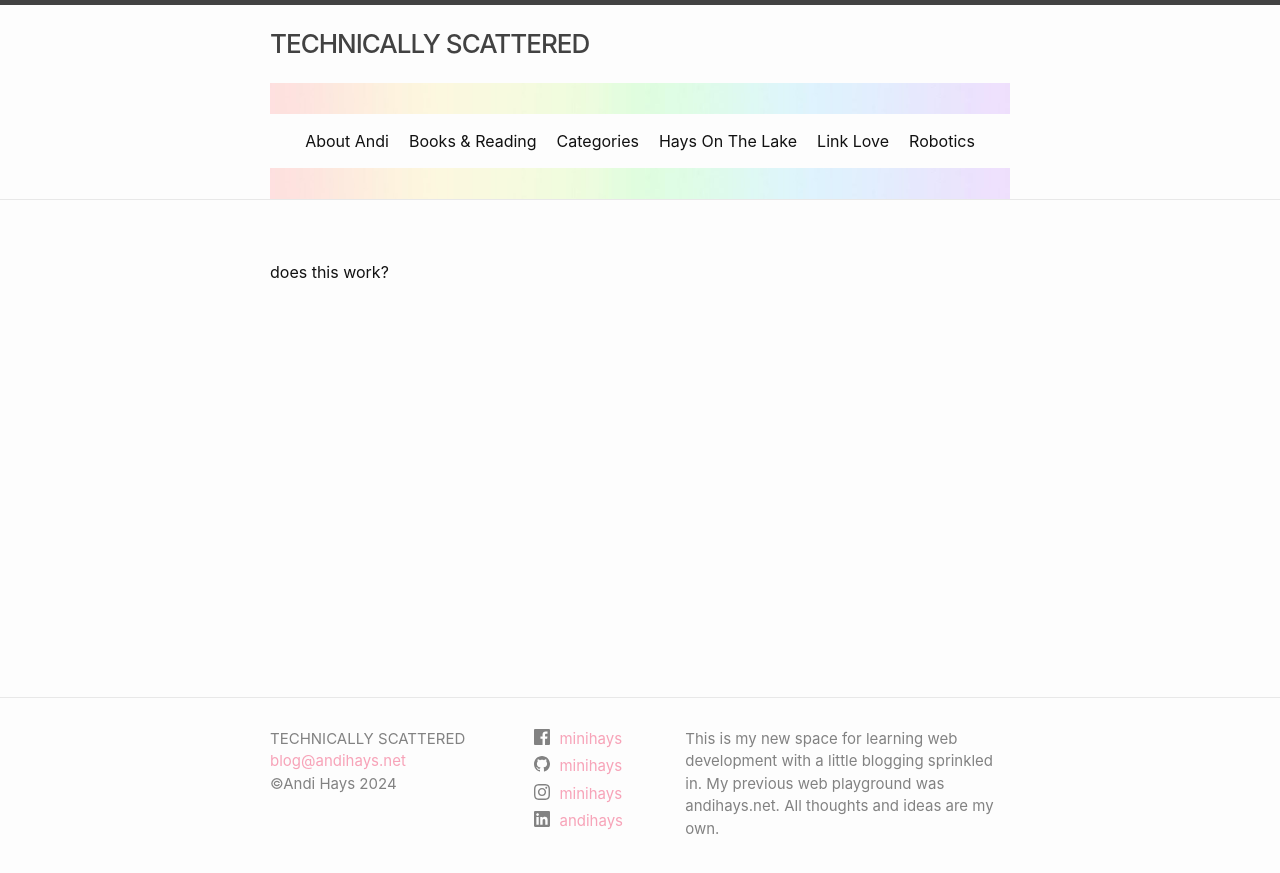
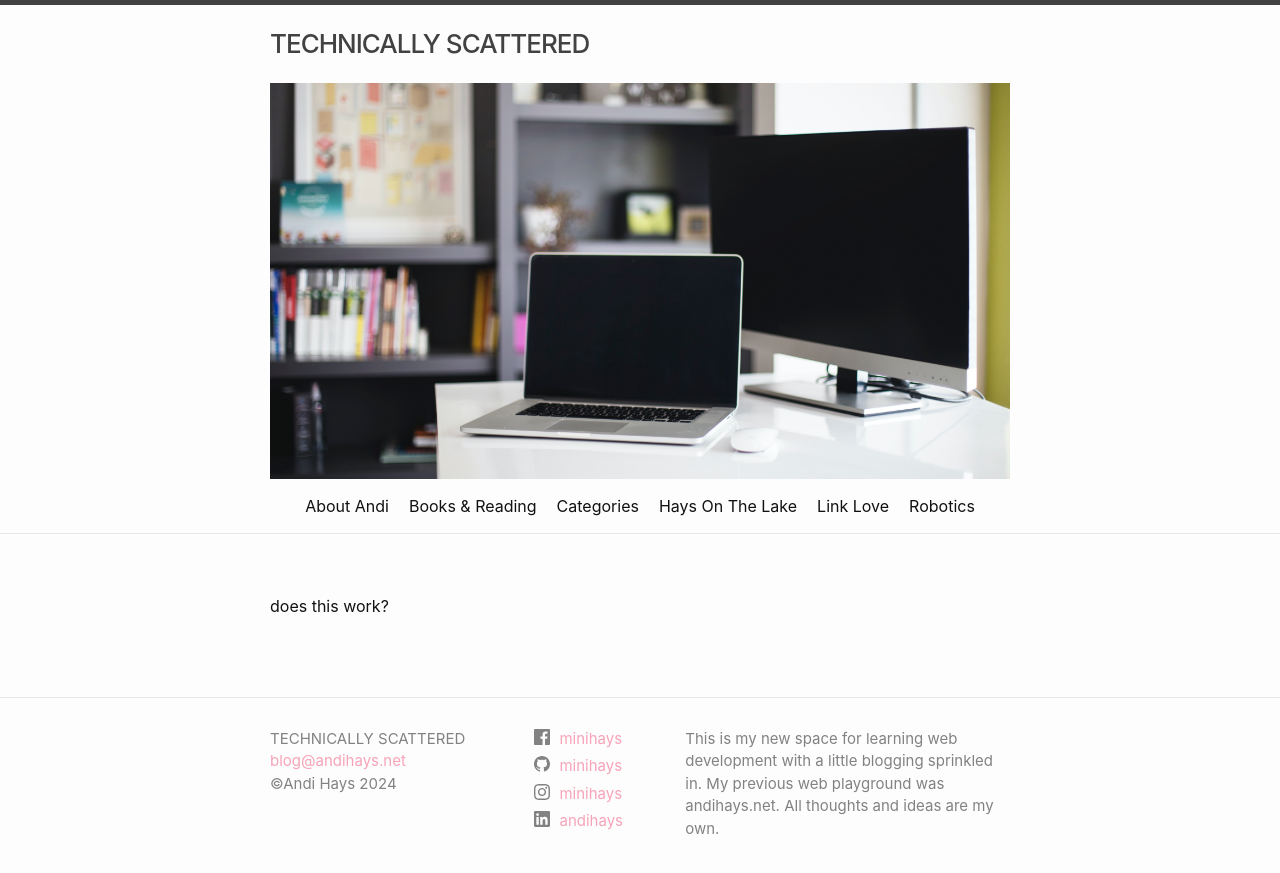
Before and after one commit to minihays/minihays.github.io, a Jekyll site: the page built from learning/learntest.md, in a window 1280 px wide. Shown: the top 873 px of the page. Built offline with Jekyll 4.4.1, drawn with Linux system fonts in a browser that asks for light colours.

Commit message:
updated header with image and added two new images to gallery

```diff
--- a/_includes/header.html
+++ b/_includes/header.html
@@ -3,20 +3,21 @@
   <div class="wrapper">
     {%- assign default_paths = site.pages | map: "path" -%}
     {%- assign page_paths = site.header_pages | default: default_paths -%}
-    <a class="site-title" rel="author" href="{{ "/" | relative_url }}">{{ site.title | escape }}</a>
-
-    <img src="/images/SkinnyRainbow.jpg">
+    <a class="site-title" rel="author" href="{{ " /" | relative_url }}">{{ site.title | escape }}</a>
 
     {%- if page_paths -%}
     <nav class="site-nav">
-        <input class="nav-trigger" id="nav-trigger" type="checkbox"/>
+      <input class="nav-trigger" id="nav-trigger" type="checkbox" />
       <label for="nav-trigger">
         <span class="menu-icon">
           <svg height="15px" viewbox="0 0 18 15" width="18px">
-              <path d="M18,1.484c0,0.82-0.665,1.484-1.484,1.484H1.484C0.665,2.969,0,2.304,0,1.484l0,0C0,0.665,0.665,0,1.484,0 h15.032C17.335,0,18,0.665,18,1.484L18,1.484z M18,7.516C18,8.335,17.335,9,16.516,9H1.484C0.665,9,0,8.335,0,7.516l0,0 c0-0.82,0.665-1.484,1.484-1.484h15.032C17.335,6.031,18,6.696,18,7.516L18,7.516z M18,13.516C18,14.335,17.335,15,16.516,15H1.484 C0.665,15,0,14.335,0,13.516l0,0c0-0.82,0.665-1.483,1.484-1.483h15.032C17.335,12.031,18,12.695,18,13.516L18,13.516z"/>
+            <path
+              d="M18,1.484c0,0.82-0.665,1.484-1.484,1.484H1.484C0.665,2.969,0,2.304,0,1.484l0,0C0,0.665,0.665,0,1.484,0 h15.032C17.335,0,18,0.665,18,1.484L18,1.484z M18,7.516C18,8.335,17.335,9,16.516,9H1.484C0.665,9,0,8.335,0,7.516l0,0 c0-0.82,0.665-1.484,1.484-1.484h15.032C17.335,6.031,18,6.696,18,7.516L18,7.516z M18,13.516C18,14.335,17.335,15,16.516,15H1.484 C0.665,15,0,14.335,0,13.516l0,0c0-0.82,0.665-1.483,1.484-1.483h15.032C17.335,12.031,18,12.695,18,13.516L18,13.516z" />
           </svg>
         </span>
       </label>
+
+      <img src="/images/HeaderImage.jpg">
 
       <div class="trigger">
         {%- for path in page_paths -%}
@@ -27,8 +28,9 @@
         {%- endfor -%}
       </div>
     </nav>
+
     {%- endif -%}
-    <img src="/images/SkinnyRainbow.jpg">
+
 
   </div>
 
```
Also changed, not shown: images/HeaderImage.jpg (added), images/SkinnyRainbow2.jpeg (added). Lines whose indentation alone changed are shown as unchanged.
